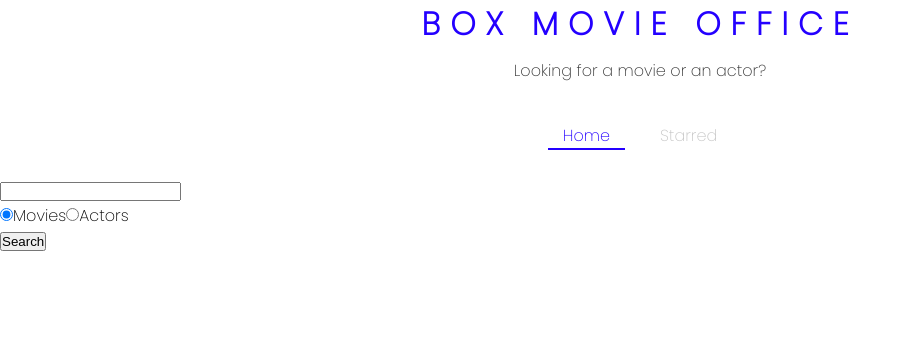
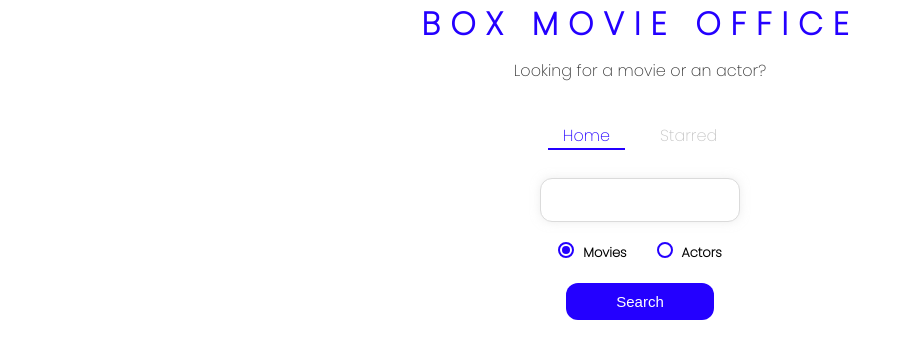
Before and after one commit to Puja-Sh/box-movie, a React (Create React App) app: page / in a window 1280 px wide. Shown: the top 358 px of the page, without its empty margins (0-911 px from the left). Built offline with nearby package versions, Linux system fonts and the light colour scheme.

Commit message:
styled radio Btn

```diff
--- /dev/null
+++ b/src/components/CustomRadio.js
@@ -0,0 +1,66 @@
+import React, { memo } from 'react';
+import styled from 'styled-components';
+
+const StyledRadioWrapper = styled.label`
+  display: block;
+  position: relative;
+  padding-left: 25px;
+  cursor: pointer;
+  font-size: 13px;
+  user-select: none;
+  font-weight: 700;
+  line-height: 1.65;
+
+  input {
+    position: absolute;
+    opacity: 0;
+    cursor: pointer;
+  }
+
+  span {
+    position: absolute;
+    top: 0;
+    left: 0;
+    height: 16px;
+    width: 16px;
+    background-color: #fff;
+    border: 2px solid ${({ theme }) => theme.mainColors.blue};
+    border-radius: 50%;
+  }
+
+  input:checked ~ span {
+    background-color: #fff;
+    border: 2px solid ${({ theme }) => theme.mainColors.blue};
+  }
+
+  span:after {
+    content: '';
+    position: absolute;
+    display: none;
+  }
+
+  input:checked ~ span:after {
+    display: block;
+  }
+
+  span:after {
+    top: 2px;
+    left: 2px;
+    width: 8px;
+    height: 8px;
+    border-radius: 50%;
+    background: ${({ theme }) => theme.mainColors.blue};
+  }
+`;
+
+const CustomRadio = ({ label, ...restProps }) => {
+  return (
+    <StyledRadioWrapper htmlFor={restProps.id}>
+      {label}
+      <input {...restProps} type="radio" />
+      <span />
+    </StyledRadioWrapper>
+  );
+};
+
+export default CustomRadio;
--- a/src/pages/Home.js
+++ b/src/pages/Home.js
@@ -1,9 +1,15 @@
 import React, { useState } from 'react';
 import ActorGrid from '../components/actor/ActorGrid';
+import CustomRadio from '../components/CustomRadio';
 import MainPageLayout from '../components/MainPageLayout';
 import ShowGrid from '../components/show/ShowGrid';
 import { apiGet } from '../misc/config';
 import { useLastQuery } from '../misc/custom-hooks';
+import {
+  StyledRadioInputsWrapper,
+  StyledSearchButtonWrapper,
+  StyledSearchInput,
+} from './Home.styled';
 
 function Home() {
   const [input, setInput] = useLastQuery();
@@ -49,39 +55,39 @@
 
   return (
     <MainPageLayout>
-      <input
+      <StyledSearchInput
         type="text"
         onChange={onInputChangeHandler}
         onKeyDown={onKeyDownHandler}
         value={input}
       />
 
-      <div>
-        <label htmlFor="shows-search">
-          <input
-            type="radio"
+      <StyledRadioInputsWrapper>
+        <div>
+          <CustomRadio
+            label="Movies"
             id="shows-search"
             value="shows"
             checked={selectOption}
             onChange={onRadioChangeHandler}
-          ></input>
-          Movies
-        </label>
-        <label htmlFor="actors-search">
-          <input
-            type="radio"
+          />
+        </div>
+        <div>
+          <CustomRadio
+            label="Actors"
             id="actors-search"
             value="people"
             checked={!selectOption}
             onChange={onRadioChangeHandler}
-          ></input>
-          Actors
-        </label>
-      </div>
+          />
+        </div>
+      </StyledRadioInputsWrapper>
 
-      <button type="button" onClick={searchHandler}>
-        Search
-      </button>
+      <StyledSearchButtonWrapper>
+        <button type="button" onClick={searchHandler}>
+          Search
+        </button>
+      </StyledSearchButtonWrapper>
       {renderResults()}
     </MainPageLayout>
   );
--- /dev/null
+++ b/src/pages/Home.styled.js
@@ -0,0 +1,49 @@
+import styled from 'styled-components';
+
+export const StyledSearchInput = styled.input`
+  display: block;
+  font-family: 'Roboto', sans-serif;
+  width: 200px;
+  margin: auto;
+  outline: none;
+  padding: 13px 15px;
+  border: 1px solid #dbdbdb;
+  box-shadow: 0px 0px 10px 0px rgba(219, 219, 219, 0.5);
+  font-size: 14px;
+  border-radius: 12px;
+  color: #8d8d8d;
+
+  &::placeholder {
+    font-weight: 300;
+    color: #8d8d8d;
+  }
+`;
+
+export const StyledRadioInputsWrapper = styled.div`
+  display: flex;
+  justify-content: center;
+  margin: 20px 0;
+
+  div {
+    margin: 0 15px;
+  }
+`;
+
+export const StyledSearchButtonWrapper = styled.div`
+  text-align: center;
+  margin-bottom: 35px;
+
+  button {
+    color: #fff;
+    background-color: ${({ theme }) => theme.mainColors.blue};
+    margin: auto;
+    padding: 10px 50px;
+    font-size: 15px;
+    border: none;
+    outline: none;
+    border-radius: 12px;
+    &:hover {
+      cursor: pointer;
+    }
+  }
+`;
```
